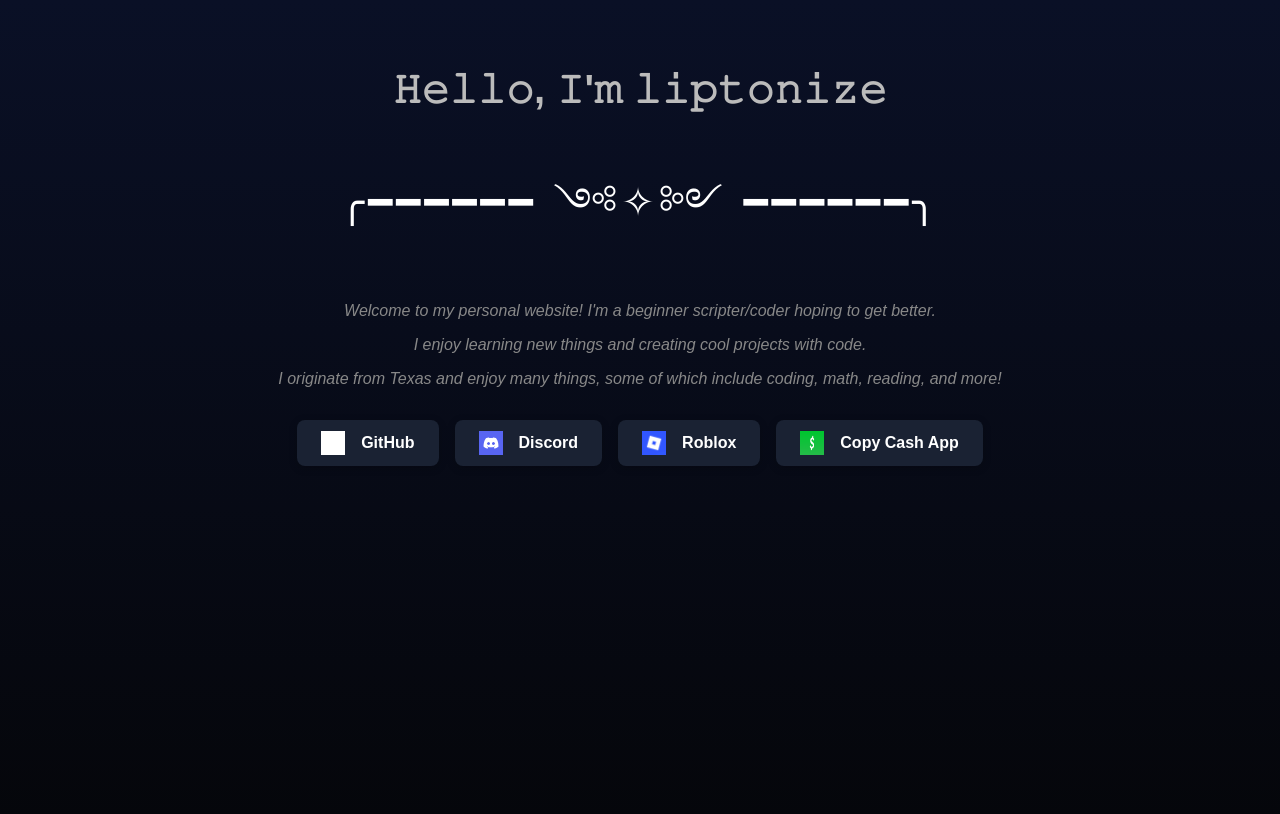
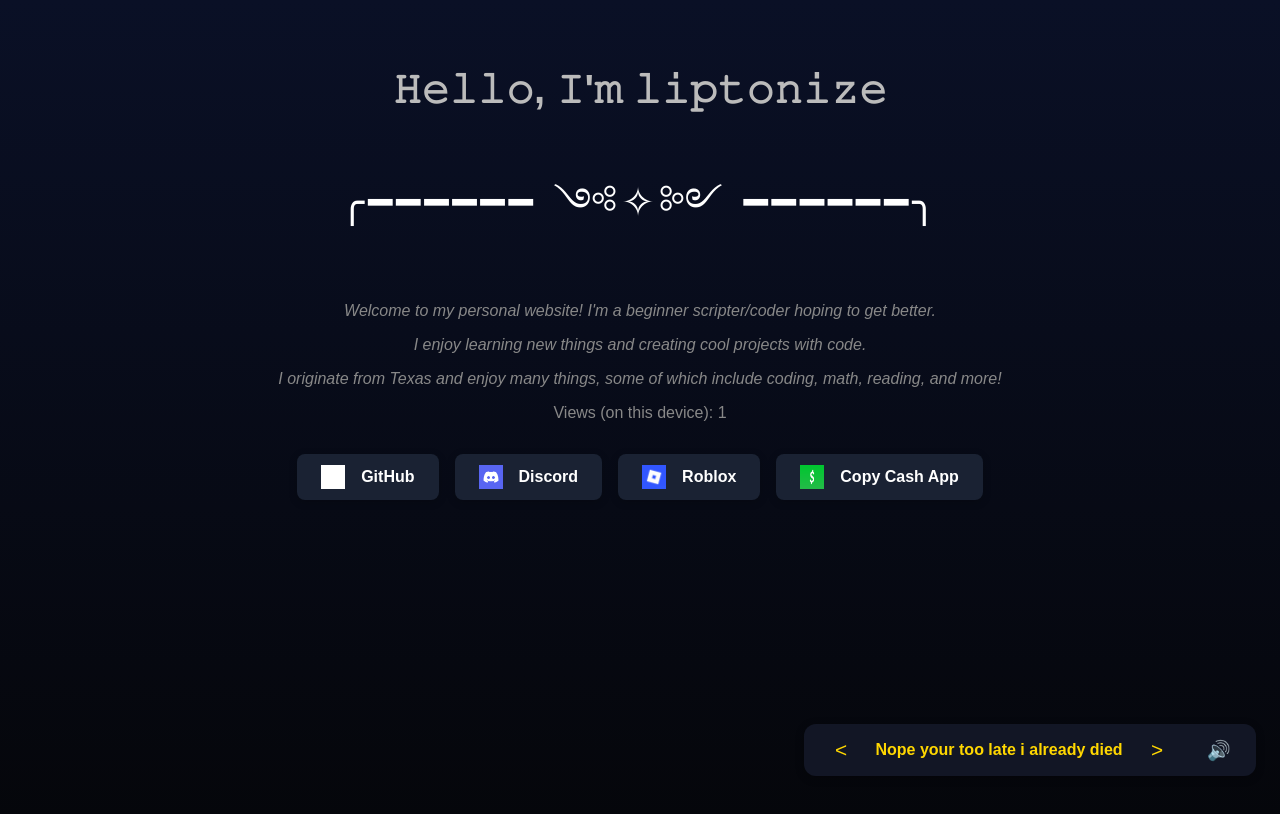
Before and after one commit to liptonize/liptonize.github.io, a plain HTML site: page index.html in a window 1280 px wide. Drawn offline with Linux system fonts and the light colour scheme; grey boxes are pictures that could not be loaded.

Commit message:
Update music HUD and shuffle

```diff
--- a/index.html
+++ b/index.html
@@ -4,6 +4,55 @@
     <meta charset="UTF-8">
     <title>About Me</title>
     <link rel="stylesheet" href="styles/main.css">
+    <style>
+        .music-hud {
+            position: fixed;
+            bottom: 24px;
+            right: 24px;
+            background: rgba(20, 24, 40, 0.95);
+            color: #fff;
+            border-radius: 12px;
+            box-shadow: 0 2px 8px rgba(0,0,0,0.3);
+            padding: 0.8em 1.2em;
+            display: flex;
+            align-items: center;
+            gap: 1em;
+            z-index: 1000;
+            font-size: 1rem;
+            user-select: none;
+        }
+        .music-hud .hud-btn {
+            background: none;
+            border: none;
+            color: #ffd700;
+            font-size: 1.3em;
+            cursor: pointer;
+            margin: 0 0.3em;
+            transition: color 0.2s;
+        }
+        .music-hud .hud-btn:hover {
+            color: #fff;
+        }
+        .music-hud .song-title {
+            min-width: 120px;
+            text-align: center;
+            font-weight: bold;
+            font-size: 1em;
+            color: #ffd700;
+        }
+        .music-hud .mute-btn {
+            background: none;
+            border: none;
+            color: #ffd700;
+            font-size: 1.2em;
+            cursor: pointer;
+            margin-left: 0.5em;
+            transition: color 0.2s;
+        }
+        .music-hud .mute-btn:hover {
+            color: #fff;
+        }
+    </style>
 </head>
 <body>
     <header>
@@ -16,6 +65,7 @@
         <p class="about-me">Welcome to my personal website! I'm a beginner scripter/coder hoping to get better.</p>
         <p class="about-me">I enjoy learning new things and creating cool projects with code.</p>
         <p class="about-me">I originate from Texas and enjoy many things, some of which include coding, math, reading, and more!</p>
+        <div id="view-counter" style="color:#888; margin-bottom:1em;"></div>
         <div class="button-group">
             <a href="https://github.com/liptonize" class="custom-btn" target="_blank">
                 <img src="https://cdn.jsdelivr.net/gh/devicons/devicon/icons/github/github-original.svg" alt="GitHub" class="btn-icon">
@@ -34,10 +84,17 @@
                 Copy Cash App
             </button>
         </div>
+        <audio id="music-player" autoplay loop style="display:none;"></audio>
     </main>
+    <div class="music-hud">
+        <button class="hud-btn" id="prev-song" title="Previous Song">&lt;</button>
+        <span class="song-title" id="song-title">Song Name</span>
+        <button class="hud-btn" id="next-song" title="Next Song">&gt;</button>
+        <button class="mute-btn" id="mute-btn" title="Mute/Unmute">&#128266;</button>
+    </div>
     <script>
+        // Cash App copy
         function copyCashTag() {
-            // Replace with your actual Cash App tag or link
             const cashTag = "$chapeme";
             navigator.clipboard.writeText(cashTag).then(function() {
                 alert("Cash App tag copied: " + cashTag);
@@ -45,6 +102,66 @@
                 alert("Failed to copy Cash App tag.");
             });
         }
+
+        // View counter (local, per browser)
+        const counterKey = "liptonize-views";
+        let views = Number(localStorage.getItem(counterKey) || 0) + 1;
+        localStorage.setItem(counterKey, views);
+        document.getElementById("view-counter").textContent = `Views (on this device): ${views}`;
+
+        // Music player with shuffle and HUD
+        const musicList = [
+            "music/Machine Love.mp3",
+            "music/Nope your too late i already died.mp3",
+            "music/The Neighbourhood - Sweater Weather (Lyrics).mp3"
+            // Add more songs here
+        ];
+
+        // Shuffle the musicList array
+        function shuffle(array) {
+            for (let i = array.length - 1; i > 0; i--) {
+                const j = Math.floor(Math.random() * (i + 1));
+                [array[i], array[j]] = [array[j], array[i]];
+            }
+        }
+        shuffle(musicList);
+
+        let currentSong = 0;
+
+        const player = document.getElementById("music-player");
+        const songTitle = document.getElementById("song-title");
+        const muteBtn = document.getElementById("mute-btn");
+
+        function getSongName(path) {
+            return path.split('/').pop().replace(/\.[^/.]+$/, '').replace(/_/g, ' ');
+        }
+
+        function loadSong(index) {
+            player.src = musicList[index];
+            songTitle.textContent = getSongName(musicList[index]);
+            player.play();
+            muteBtn.innerHTML = player.muted ? "&#128263;" : "&#128266;";
+        }
+
+        document.getElementById("prev-song").onclick = function() {
+            currentSong = (currentSong - 1 + musicList.length) % musicList.length;
+            loadSong(currentSong);
+        };
+        document.getElementById("next-song").onclick = function() {
+            currentSong = (currentSong + 1) % musicList.length;
+            loadSong(currentSong);
+        };
+        muteBtn.onclick = function() {
+            player.muted = !player.muted;
+            muteBtn.innerHTML = player.muted ? "&#128263;" : "&#128266;";
+        };
+        player.onended = function() {
+            currentSong = (currentSong + 1) % musicList.length;
+            loadSong(currentSong);
+        };
+
+        // Initial load
+        loadSong(currentSong);
     </script>
     <script src="scripts/main.js"></script>
 </body>
```
Also changed, not shown: 3 other files.
